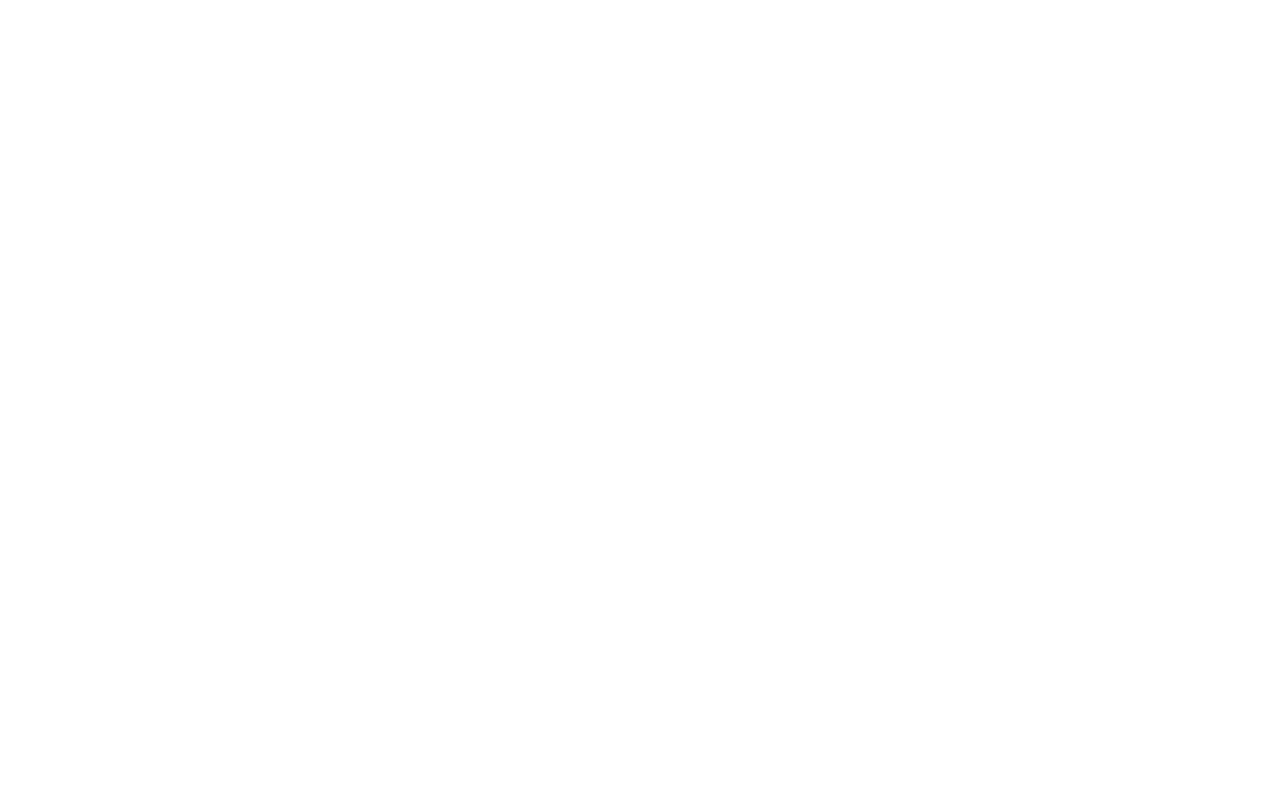
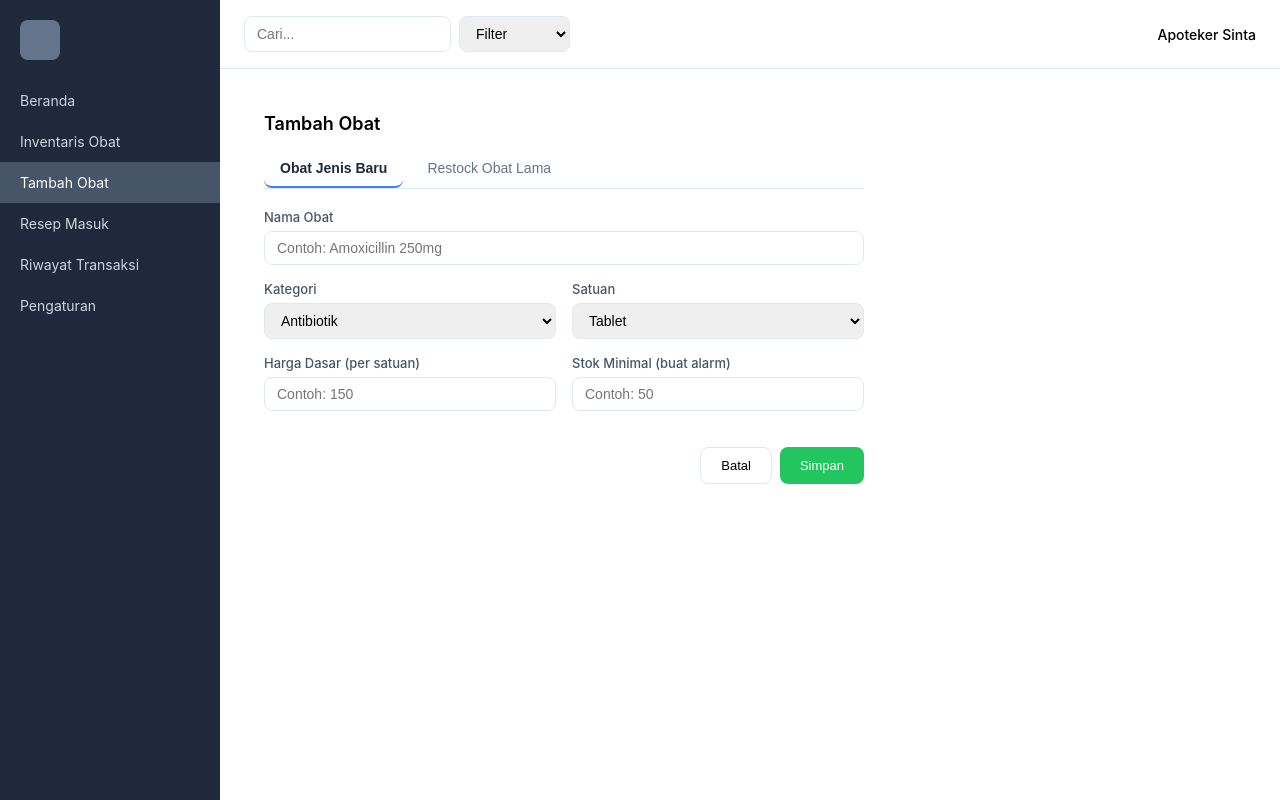
Before and after one commit to amgydala/klinik-pwebj, a React (Create React App) app: page /apoteker/tambah-obat in a window 1280 px wide. Before the commit this address had no page. Built offline with nearby package versions, Linux system fonts and the light colour scheme.

Commit message:
Apoteker: Tambah Obat

```diff
--- a/src/App.js
+++ b/src/App.js
@@ -8,6 +8,7 @@
 // Apoteker
 import ApotekerBeranda from "./pages/Apoteker/Beranda";
 import InventarisObat from "./pages/Apoteker/InventarisObat";
+import TambahObat from "./pages/Apoteker/TambahObat";
 import ResepMasuk from "./pages/Apoteker/ResepMasuk";
 import RiwayatTransaksi from "./pages/Apoteker/RiwayatTransaksi";
 
@@ -25,6 +26,7 @@
         {/* Apoteker */}
         <Route path="/apoteker/beranda" element={<ApotekerBeranda />} />
         <Route path="/apoteker/inventaris-obat" element={<InventarisObat />} />
+        <Route path="/apoteker/tambah-obat" element={<TambahObat />} />
         <Route path="/apoteker/resep-masuk" element={<ResepMasuk />} />
         <Route path="/apoteker/riwayat-transaksi" element={<RiwayatTransaksi />} />
       </Routes>
--- /dev/null
+++ b/src/pages/Apoteker/TambahObat.css
@@ -0,0 +1,91 @@
+.page-content {
+  padding: 20px;
+}
+
+.form-card {
+  background: white;
+  border-radius: 12px;
+  padding: 24px;
+  max-width: 600px;
+}
+
+.section-title {
+  font-size: 18px;
+  font-weight: 600;
+  margin-bottom: 16px;
+}
+
+.tab-switch {
+  display: flex;
+  gap: 8px;
+  margin-bottom: 20px;
+  border-bottom: 1px solid #e2e8f0;
+}
+
+.tab-switch button {
+  padding: 10px 16px;
+  border: none;
+  background: none;
+  cursor: pointer;
+  font-size: 14px;
+  color: #64748b;
+  border-bottom: 2px solid transparent;
+}
+
+.tab-switch .tab-active {
+  color: #1e293b;
+  font-weight: 600;
+  border-bottom-color: #3b82f6;
+}
+
+.form-group {
+  margin-bottom: 16px;
+  flex: 1;
+}
+
+.form-row {
+  display: flex;
+  gap: 16px;
+}
+
+label {
+  display: block;
+  font-size: 13px;
+  font-weight: 500;
+  color: #475569;
+  margin-bottom: 6px;
+}
+
+input, select {
+  width: 100%;
+  padding: 8px 12px;
+  border-radius: 8px;
+  border: 1px solid #e2e8f0;
+  font-size: 14px;
+  box-sizing: border-box;
+}
+
+.action-row {
+  display: flex;
+  justify-content: flex-end;
+  gap: 8px;
+  margin-top: 20px;
+}
+
+.btn-batal {
+  padding: 10px 20px;
+  border-radius: 8px;
+  border: 1px solid #e2e8f0;
+  background: white;
+  cursor: pointer;
+}
+
+.btn-submit {
+  padding: 10px 20px;
+  border-radius: 8px;
+  border: none;
+  background-color: #22c55e;
+  color: white;
+  cursor: pointer;
+  font-weight: 500;
+}
--- /dev/null
+++ b/src/pages/Apoteker/TambahObat.jsx
@@ -0,0 +1,201 @@
+import { useState } from "react";
+import Sidebar from "../../components/Sidebar";
+import Header from "../../components/Header";
+import "./TambahObat.css";
+
+const apotekerMenu = [
+  { path: "/apoteker/beranda", label: "Beranda" },
+  { path: "/apoteker/inventaris-obat", label: "Inventaris Obat" },
+  { path: "/apoteker/tambah-obat", label: "Tambah Obat" },
+  { path: "/apoteker/resep-masuk", label: "Resep Masuk" },
+  { path: "/apoteker/riwayat-transaksi", label: "Riwayat Transaksi" },
+  { path: "/apoteker/pengaturan", label: "Pengaturan" },
+];
+
+const obatTerdaftar = [
+  "Amoxicillin 250mg",
+  "Paracetamol 500mg",
+  "Ibuprofen 400mg",
+  "Cetirizine 10mg",
+];
+
+const kategoriList = ["Antibiotik", "Analgesik", "Antihistamin", "Antasida", "Vitamin"];
+const satuanList = ["Tablet", "Kapsul", "Botol", "Strip", "Box", "Ampul"];
+
+function TambahObat() {
+  const [mode, setMode] = useState("baru"); // "baru" atau "restock"
+
+  // Form untuk obat jenis baru
+  const [namaObatBaru, setNamaObatBaru] = useState("");
+  const [kategori, setKategori] = useState(kategoriList[0]);
+  const [satuan, setSatuan] = useState(satuanList[0]);
+  const [hargaDasar, setHargaDasar] = useState("");
+  const [stokMinimal, setStokMinimal] = useState("");
+
+  // Form untuk restock
+  const [obatDipilih, setObatDipilih] = useState(obatTerdaftar[0]);
+  const [batchNo, setBatchNo] = useState("");
+  const [jumlahMasuk, setJumlahMasuk] = useState("");
+  const [tanggalKadaluarsa, setTanggalKadaluarsa] = useState("");
+  const [supplier, setSupplier] = useState("");
+
+  const handleSubmit = (e) => {
+    e.preventDefault();
+    if (mode === "baru") {
+      console.log({ namaObatBaru, kategori, satuan, hargaDasar, stokMinimal });
+    } else {
+      console.log({ obatDipilih, batchNo, jumlahMasuk, tanggalKadaluarsa, supplier });
+    }
+    alert("Data berhasil disiapkan (belum tersambung ke backend)");
+  };
+
+  return (
+    <div style={{ display: "flex", height: "100vh" }}>
+      <Sidebar menuItems={apotekerMenu} />
+      <div style={{ flex: 1, height: "100vh", overflowY: "auto" }}>
+        <Header userName="Apoteker Sinta" />
+        <div className="page-content">
+          <div className="form-card">
+            <div className="section-title">Tambah Obat</div>
+
+            <div className="tab-switch">
+              <button
+                className={mode === "baru" ? "tab-active" : ""}
+                onClick={() => setMode("baru")}
+              >
+                Obat Jenis Baru
+              </button>
+              <button
+                className={mode === "restock" ? "tab-active" : ""}
+                onClick={() => setMode("restock")}
+              >
+                Restock Obat Lama
+              </button>
+            </div>
+
+            <form onSubmit={handleSubmit}>
+              {mode === "baru" ? (
+                <>
+                  <div className="form-group">
+                    <label>Nama Obat</label>
+                    <input
+                      type="text"
+                      placeholder="Contoh: Amoxicillin 250mg"
+                      value={namaObatBaru}
+                      onChange={(e) => setNamaObatBaru(e.target.value)}
+                      required
+                    />
+                  </div>
+
+                  <div className="form-row">
+                    <div className="form-group">
+                      <label>Kategori</label>
+                      <select value={kategori} onChange={(e) => setKategori(e.target.value)}>
+                        {kategoriList.map((k) => (
+                          <option key={k} value={k}>{k}</option>
+                        ))}
+                      </select>
+                    </div>
+                    <div className="form-group">
+                      <label>Satuan</label>
+                      <select value={satuan} onChange={(e) => setSatuan(e.target.value)}>
+                        {satuanList.map((s) => (
+                          <option key={s} value={s}>{s}</option>
+                        ))}
+                      </select>
+                    </div>
+                  </div>
+
+                  <div className="form-row">
+                    <div className="form-group">
+                      <label>Harga Dasar (per satuan)</label>
+                      <input
+                        type="number"
+                        placeholder="Contoh: 150"
+                        value={hargaDasar}
+                        onChange={(e) => setHargaDasar(e.target.value)}
+                        required
+                      />
+                    </div>
+                    <div className="form-group">
+                      <label>Stok Minimal (buat alarm)</label>
+                      <input
+                        type="number"
+                        placeholder="Contoh: 50"
+                        value={stokMinimal}
+                        onChange={(e) => setStokMinimal(e.target.value)}
+                        required
+                      />
+                    </div>
+                  </div>
+                </>
+              ) : (
+                <>
+                  <div className="form-group">
+                    <label>Pilih Obat</label>
+                    <select value={obatDipilih} onChange={(e) => setObatDipilih(e.target.value)}>
+                      {obatTerdaftar.map((o) => (
+                        <option key={o} value={o}>{o}</option>
+                      ))}
+                    </select>
+                  </div>
+
+                  <div className="form-row">
+                    <div className="form-group">
+                      <label>No. Batch</label>
+                      <input
+                        type="text"
+                        placeholder="Contoh: BATCH-A03"
+                        value={batchNo}
+                        onChange={(e) => setBatchNo(e.target.value)}
+                        required
+                      />
+                    </div>
+                    <div className="form-group">
+                      <label>Jumlah Masuk</label>
+                      <input
+                        type="number"
+                        placeholder="Contoh: 100"
+                        value={jumlahMasuk}
+                        onChange={(e) => setJumlahMasuk(e.target.value)}
+                        required
+                      />
+                    </div>
+                  </div>
+
+                  <div className="form-row">
+                    <div className="form-group">
+                      <label>Tanggal Kadaluarsa (FEFO)</label>
+                      <input
+                        type="date"
+                        value={tanggalKadaluarsa}
+                        onChange={(e) => setTanggalKadaluarsa(e.target.value)}
+                        required
+                      />
+                    </div>
+                    <div className="form-group">
+                      <label>Supplier / Distributor</label>
+                      <input
+                        type="text"
+                        placeholder="Contoh: PT Kimia Farma"
+                        value={supplier}
+                        onChange={(e) => setSupplier(e.target.value)}
+                      />
+                    </div>
+                  </div>
+                </>
+              )}
+
+              <div className="action-row">
+                <button type="button" className="btn-batal">Batal</button>
+                <button type="submit" className="btn-submit">Simpan</button>
+              </div>
+            </form>
+          </div>
+        </div>
+      </div>
+    </div>
+  );
+}
+
+export default TambahObat;
```
